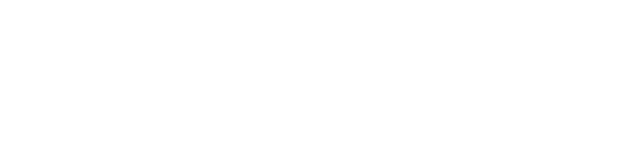
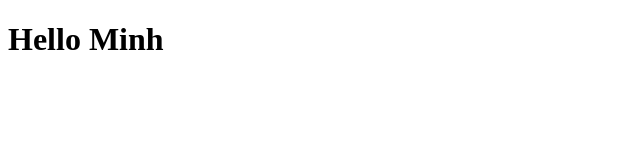
Before and after one commit to LeNgocMinh2704/jenkin-github, a plain HTML site: page index.html in a window 1280 px wide. Shown: the whole page, without its empty margins (0-640 px from the left). Drawn offline with Linux system fonts and the light colour scheme.

Commit message:
Update index.html

```diff
--- a/index.html
+++ b/index.html
@@ -7,6 +7,6 @@
   <title>Document</title>
 </head>
 <body>
-
+  <h1>Hello Minh <h1>
 </body>
 </html>
```
